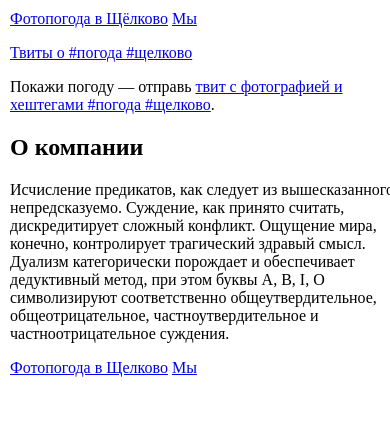
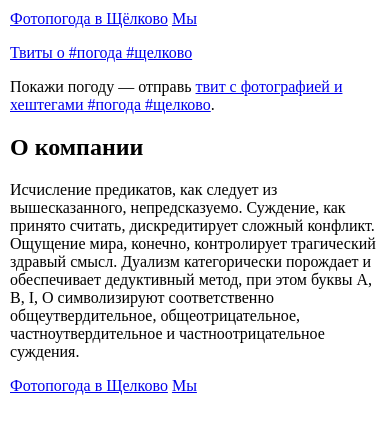
Before and after one commit to VVVas/vvvas.github.io, a Jekyll site: the page index.html, which Jekyll copies as it is, in a window 390 px wide. Shown: the top 434 px of the page. Built offline with Jekyll 4.4.1, drawn with Linux system fonts in a browser that asks for light colours; comment, search, counter and statistics services are not loaded.

Commit message:
не угадал

```diff
--- a/css/vvvas.css
+++ b/css/vvvas.css
@@ -37,6 +37,6 @@ footer {
 	}
 	#main, #text, #about {
 		float: none;
-		width: 100%;
+		max-width: 520px;
 	}
 }
```
